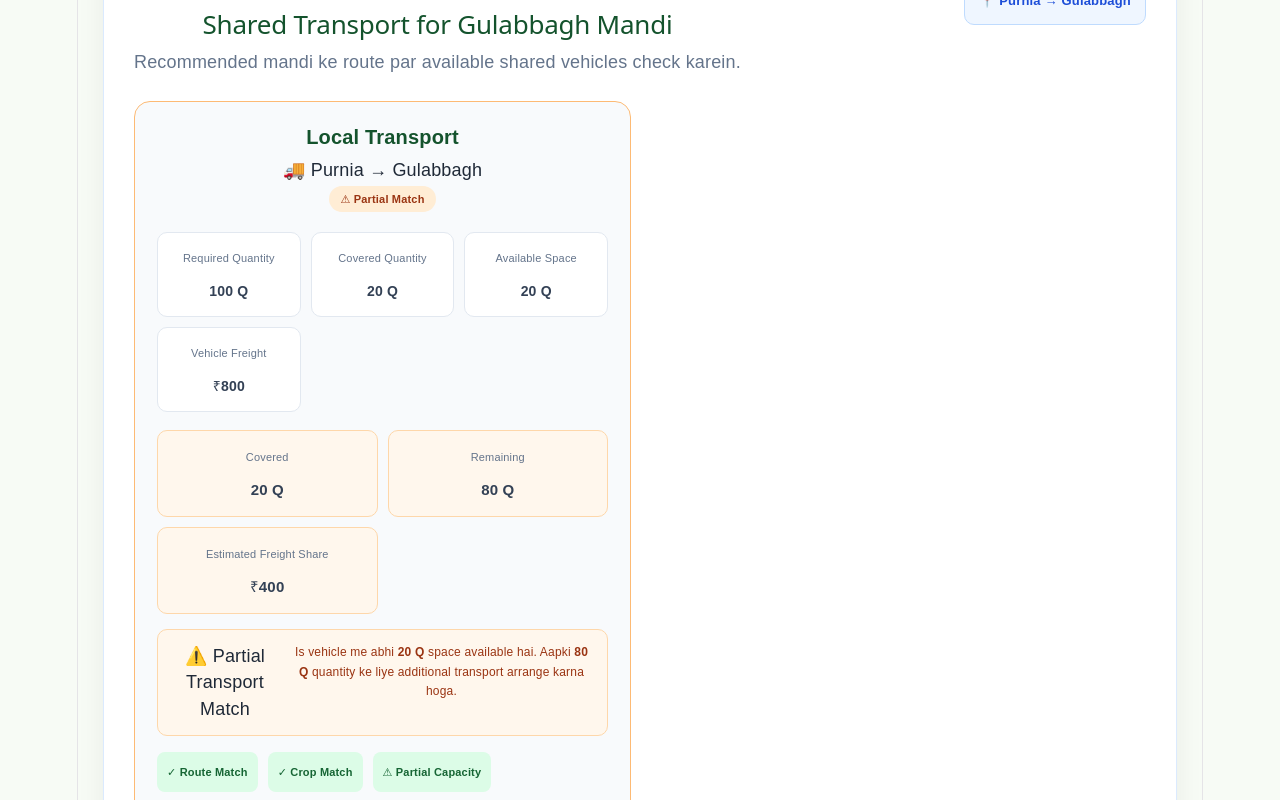
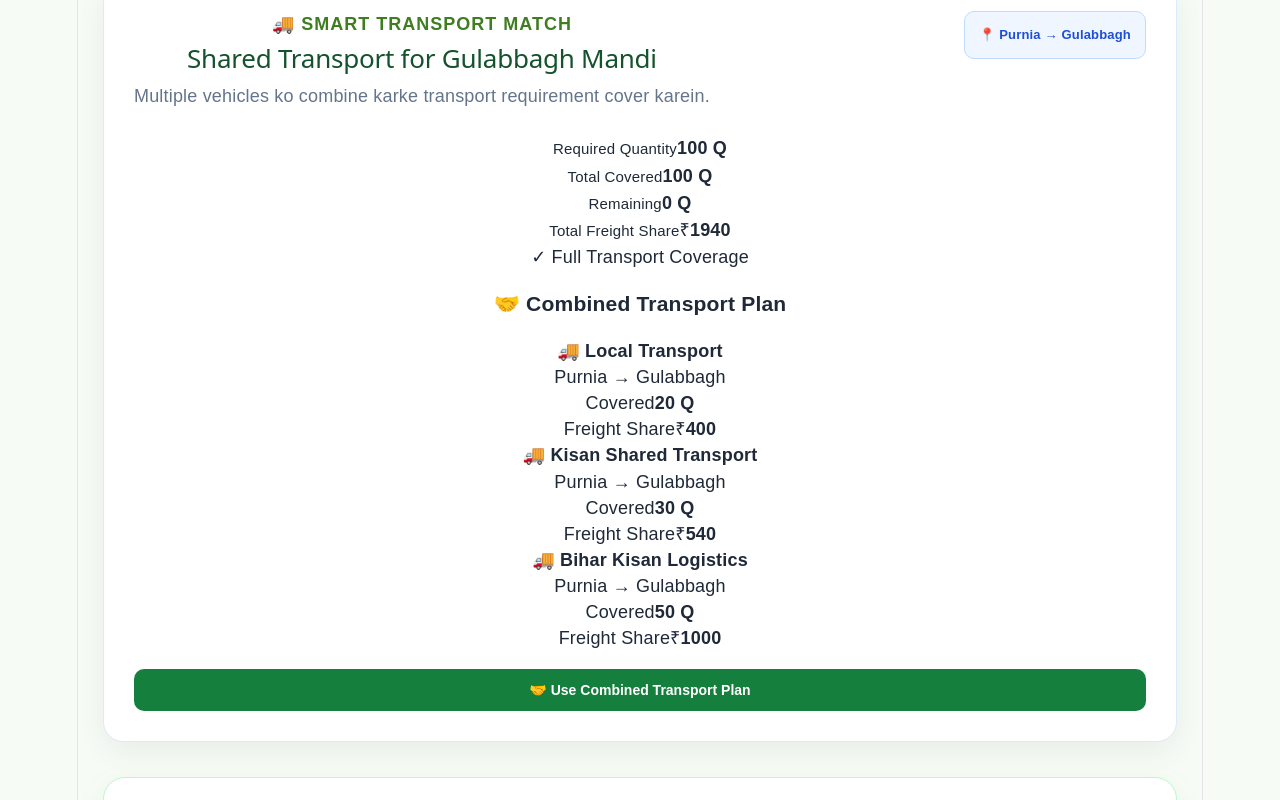
Before and after one commit to NK0018/bharat-mandi-hackathon, a React (Vite) app: page / in a window 1280 px wide. Shown: the part 3540-4340 px from the top of the page. Built offline with nearby package versions, Linux system fonts and the light colour scheme.

Commit message:
Add multi vehicle transport aggregation

```diff
--- a/src/App.jsx
+++ b/src/App.jsx
@@ -56,6 +56,18 @@ const [vehicles, setVehicles] = useState([
     status: 'Available',
     pickup: 'Purnia',
     destination: 'Katihar',
+  },
+  {
+  id: 4,
+  driver: 'Kisan Shared Transport',
+  route: 'Purnia → Gulabbagh',
+  capacity: 50,
+  available: 30,
+  freight: 900,
+  status: 'Available',
+  pickup: 'Purnia',
+  destination: 'Gulabbagh',
+  crop: 'Wheat',
   },
 ])
 
@@ -319,11 +331,71 @@ const recommendedRoute =
 // =========================================
 // PARTIAL SMART TRANSPORT MATCHING
 // =========================================
-
+const smartTransportVehicles = [
+  {
+    id: 'smart-1',
+    driver: 'Local Transport',
+    route: 'Purnia → Gulabbagh',
+    capacity: 40,
+    available: 20,
+    freight: 800,
+    status: 'Available',
+    pickup: 'Purnia',
+    destination: 'Gulabbagh',
+    crop: 'Wheat',
+  },
+  {
+    id: 'smart-2',
+    driver: 'Kisan Transport',
+    route: 'Purnia → Araria',
+    capacity: 50,
+    available: 30,
+    freight: 1000,
+    status: 'Available',
+    pickup: 'Purnia',
+    destination: 'Araria',
+    crop: 'Wheat',
+  },
+  {
+    id: 'smart-3',
+    driver: 'Bihar Agro Transport',
+    route: 'Purnia → Katihar',
+    capacity: 60,
+    available: 35,
+    freight: 1200,
+    status: 'Available',
+    pickup: 'Purnia',
+    destination: 'Katihar',
+    crop: 'Wheat',
+  },
+  {
+    id: 'smart-4',
+    driver: 'Kisan Shared Transport',
+    route: 'Purnia → Gulabbagh',
+    capacity: 50,
+    available: 30,
+    freight: 900,
+    status: 'Available',
+    pickup: 'Purnia',
+    destination: 'Gulabbagh',
+    crop: 'Wheat',
+  },
+  {
+    id: 'smart-5',
+    driver: 'Bihar Kisan Logistics',
+    route: 'Purnia → Gulabbagh',
+    capacity: 60,
+    available: 50,
+    freight: 1200,
+    status: 'Available',
+    pickup: 'Purnia',
+    destination: 'Gulabbagh',
+    crop: 'Wheat',
+  },
+]
 const smartTransportMatches = recommendedRoute
-  ? vehicles
+  ? smartTransportVehicles
       .filter((vehicle) => {
-
         const vehicleDestination =
           String(vehicle.destination || '').trim()
 
@@ -337,47 +409,23 @@ const smartTransportMatches = recommendedRoute
           !vehicle.crop ||
           vehicle.crop === dashboardCrop
 
+        return routeMatches && cropMatches
+      })
+      .map((vehicle) => {
+        const requiredQuantity =
+          Number(dashboardQuantity || 0)
+
         const availableQuantity =
           Number(vehicle.available || 0)
 
-        const spaceAvailable =
-          availableQuantity > 0
-
-        const alreadySelected =
-          joinedVehicle === vehicle.id
-
-        return (
-          routeMatches &&
-          cropMatches &&
-          (
-            spaceAvailable ||
-            alreadySelected
-          )
-        )
-      })
-      .map((vehicle) => {
-
-        const requiredQuantity =
-          Number(dashboardQuantity || 0)
-
-        const availableQuantity =
-          Number(vehicle.available || 0)
-
         const coveredQuantity =
+          Math.max(
             Math.min(
-            requiredQuantity,
-            availableQuantity
-          )
-
-        const remainingQuantity =
-          Math.max(
-            requiredQuantity -
-            coveredQuantity,
+              availableQuantity,
+              requiredQuantity
+            ),
             0
           )
-
-        const isFullMatch =
-          availableQuantity >= requiredQuantity
 
         const vehicleCapacity =
           Number(vehicle.capacity || 1)
@@ -393,20 +441,105 @@ const smartTransportMatches = recommendedRoute
 
         return {
           ...vehicle,
-
           requiredQuantity,
           coveredQuantity,
+          remainingQuantity:
+            Math.max(
+              requiredQuantity -
+              coveredQuantity,
+              0
+            ),
+          isFullMatch:
+            availableQuantity >= requiredQuantity,
+          estimatedShare,
+        }
+      })
+  : []
+  // =========================================
+// MULTI-VEHICLE TRANSPORT PLAN
+// =========================================
+
+const multiVehicleTransportPlan = recommendedRoute
+  ? (() => {
+      const requiredQuantity =
+        Number(dashboardQuantity || 0)
+
+      let remainingQuantity = requiredQuantity
+
+      const selectedVehicles = []
+
+      for (const vehicle of smartTransportMatches) {
+        if (remainingQuantity <= 0) {
+          break
+        }
+
+        const availableQuantity =
+          Number(vehicle.available || 0)
+
+        const coveredQuantity =
+          Math.min(
+            availableQuantity,
+            remainingQuantity
+          )
+
+        if (coveredQuantity <= 0) {
+          continue
+        }
+
+        const vehicleCapacity =
+          Number(vehicle.capacity || 1)
+
+        const freightShare =
+          Math.round(
+            (
+              Number(vehicle.freight || 0) *
+              coveredQuantity
+            ) /
+            vehicleCapacity
+          )
+
+        selectedVehicles.push({
+          ...vehicle,
+          planCoveredQuantity: coveredQuantity,
+          planFreightShare: freightShare,
+        })
+
+        remainingQuantity -= coveredQuantity
+      }
+
+      const totalCoveredQuantity =
+        selectedVehicles.reduce(
+          (total, vehicle) =>
+            total + vehicle.planCoveredQuantity,
+          0
+        )
+
+      const totalFreight =
+        selectedVehicles.reduce(
+          (total, vehicle) =>
+            total + vehicle.planFreightShare,
+          0
+        )
+
+      return {
+        requiredQuantity,
+        totalCoveredQuantity,
         remainingQuantity,
-          isFullMatch,
-          estimatedShare,
-        }
-      })
-      .sort(
-        (a, b) =>
-          Number(b.isFullMatch) -
-          Number(a.isFullMatch)
-      )
-  : []
+        totalFreight,
+        selectedVehicles,
+        fullyCovered:
+          remainingQuantity === 0 &&
+          totalCoveredQuantity > 0,
+      }
+    })()
+  : {
+      requiredQuantity: 0,
+      totalCoveredQuantity: 0,
+      remainingQuantity: 0,
+      totalFreight: 0,
+      selectedVehicles: [],
+      fullyCovered: false,
+    }
 // =========================================
 // FINAL FARMER DECISION
 // =========================================
@@ -1363,8 +1496,8 @@ return (
         </h2>
 
         <p>
-          Recommended mandi ke route par available
-          shared vehicles check karein.
+          Multiple vehicles ko combine karke
+          transport requirement cover karein.
         </p>
       </div>
 
@@ -1374,10 +1507,10 @@ return (
 
     </div>
 
-
-    {smartTransportMatches.length === 0 ? (
+    {multiVehicleTransportPlan.selectedVehicles.length === 0 ? (
 
       <div className="no-smart-transport">
+
         <div className="no-smart-transport-icon">
           🚫
         </div>
@@ -1388,144 +1521,118 @@ return (
           </h3>
 
           <p>
-            Is mandi ke liye abhi required quantity ke
-            according suitable shared vehicle available nahi hai.
-          </p>
-        </div>
+            Is mandi ke route par abhi shared
+            transport available nahi hai.
+          </p>
+        </div>
+
       </div>
 
     ) : (
 
-      <div className="smart-transport-grid">
-
-        {smartTransportMatches.map((vehicle) => (
+      <div className="multi-transport-plan">
+
+        <div className="multi-plan-summary">
+
+          <div>
+            <small>Required Quantity</small>
+            <strong>
+              {multiVehicleTransportPlan.requiredQuantity} Q
+            </strong>
+          </div>
+
+          <div>
+            <small>Total Covered</small>
+            <strong>
+              {multiVehicleTransportPlan.totalCoveredQuantity} Q
+            </strong>
+          </div>
+
+          <div>
+            <small>Remaining</small>
+            <strong>
+              {multiVehicleTransportPlan.remainingQuantity} Q
+            </strong>
+          </div>
+
+          <div>
+            <small>Total Freight Share</small>
+            <strong>
+              ₹{multiVehicleTransportPlan.totalFreight}
+            </strong>
+          </div>
+
+        </div>
+
+        <div className="multi-plan-status">
+
+          {multiVehicleTransportPlan.fullyCovered
+            ? '✓ Full Transport Coverage'
+            : '⚠ Partial Transport Coverage'}
+
+        </div>
+
+        <h3 className="multi-plan-title">
+          🤝 Combined Transport Plan
+        </h3>
+
+        <div className="multi-plan-vehicles">
+
+          {multiVehicleTransportPlan.selectedVehicles.map(
+            (vehicle) => (
               <div
-    className={`smart-transport-card ${
-      vehicle.isFullMatch
-        ? 'full-transport-match'
-        : 'partial-transport-match'
-    }`}
+                className="multi-plan-vehicle"
                 key={vehicle.id}
               >
 
-    {/* VEHICLE HEADER */}
-    <div className="smart-transport-card-header">
-
-      <div>
-        <h3>{vehicle.driver}</h3>
+                <div>
+                  <strong>
+                    🚚 {vehicle.driver}
+                  </strong>
 
                   <p>
-          🚚 {vehicle.route}
-        </p>
-      </div>
-
-      <span
-        className={`transport-status ${
-          vehicle.isFullMatch ? 'full' : 'partial'
-        }`}
-      >
-        {vehicle.isFullMatch
-          ? '✓ Full Match'
-          : '⚠ Partial Match'}
+                    {vehicle.route}
+                  </p>
+                </div>
+
+                <div className="multi-plan-quantity">
+
+                  <span>
+                    Covered
                   </span>
 
-    </div>
-
-
-    {/* MATCH DETAILS */}
-    <div className="smart-transport-details">
-
-      <div>
-        <small>Required Quantity</small>
-
-        <strong>
-          {vehicle.requiredQuantity} Q
-        </strong>
-      </div>
-
-
-      <div>
-        <small>Covered Quantity</small>
-
-        <strong>
-          {vehicle.coveredQuantity} Q
-        </strong>
-      </div>
-
-
-      <div>
-        <small>Available Space</small>
-
-        <strong>
-          {vehicle.available} Q
-        </strong>
-      </div>
-
-
-      <div>
-        <small>Vehicle Freight</small>
-
-        <strong>
-          ₹{vehicle.freight}
-        </strong>
-      </div>
-
-    </div>
-
-
-    {/* FULL / PARTIAL RESULT */}
-    <div
-      className={`transport-match-result ${
-        vehicle.isFullMatch
-          ? 'full-result'
-          : 'partial-result'
-      }`}
-    >
-
-      <div>
-        <small>Covered</small>
-
-        <strong>
-          {vehicle.coveredQuantity} Q
-        </strong>
-      </div>
-
-
-      <div>
-        <small>Remaining</small>
-
-        <strong>
-          {vehicle.remainingQuantity} Q
-        </strong>
-      </div>
-
-
-      <div>
-        <small>Estimated Freight Share</small>
-
-        <strong>
-          ₹{vehicle.estimatedShare}
-        </strong>
-      </div>
-
-    </div>
-
-
-    {/* PARTIAL WARNING */}
-    {!vehicle.isFullMatch && (
+                  <strong>
+                    {vehicle.planCoveredQuantity} Q
+                  </strong>
+
+                </div>
+
+                <div className="multi-plan-freight">
+
+                  <span>
+                    Freight Share
+                  </span>
+
+                  <strong>
+                    ₹{vehicle.planFreightShare}
+                  </strong>
+
+                </div>
+
+              </div>
+            )
+          )}
+
+        </div>
+
+        {multiVehicleTransportPlan.remainingQuantity > 0 && (
           <div className="partial-warning">
 
-        <span>⚠️ Partial Transport Match</span>
+            ⚠️
 
             <p>
-          Is vehicle me abhi{' '}
-          <strong>
-            {vehicle.coveredQuantity} Q
-          </strong>{' '}
-          space available hai.
-          Aapki{' '}
-          <strong>
-            {vehicle.remainingQuantity} Q
+              <strong>
+                {multiVehicleTransportPlan.remainingQuantity} Q
               </strong>{' '}
               quantity ke liye additional transport
               arrange karna hoga.
@@ -1534,72 +1641,52 @@ return (
           </div>
         )}
 
-
-    {/* ROUTE + CROP MATCH */}
-    <div className="smart-transport-match">
-
-      <span>✓ Route Match</span>
-
-      <span>✓ Crop Match</span>
-
-      {vehicle.isFullMatch ? (
-        <span>✓ Capacity Match</span>
-      ) : (
-        <span>⚠ Partial Capacity</span>
-      )}
-
-    </div>
-
-
-    {/* ACTION BUTTON */}
         <button
           className="smart-join-btn"
           onClick={() => {
-        const usedQuantity =
-          Number(vehicle.coveredQuantity)
-
-        const freightShare =
-          Number(vehicle.estimatedShare)
-
-        if (usedQuantity <= 0) {
+
+            const totalCovered =
+              multiVehicleTransportPlan.totalCoveredQuantity
+
+            const totalFreight =
+              multiVehicleTransportPlan.totalFreight
+
+            if (totalCovered <= 0) {
               alert(
-            'Is vehicle me abhi usable space available nahi hai.'
+                'Abhi koi usable transport space available nahi hai.'
               )
               return
             }
 
-        setPickup(vehicle.pickup)
-        setDestination(vehicle.destination)
+            setPickup('Purnia')
+            setDestination(recommendedRoute)
             setLoadCrop(dashboardCrop)
-        setLoadQuantity(usedQuantity)
-
-        setJoinedVehicle(vehicle.id)
+            setLoadQuantity(totalCovered)
+
+            setJoinedVehicle('multi-transport')
 
             setSharedFreight({
-          vehicleId: vehicle.id,
-          quantity: usedQuantity,
-          totalFreight: vehicle.freight,
-          farmerShare: freightShare,
+              vehicleId: 'multi-transport',
+              quantity: totalCovered,
+              totalFreight: totalFreight,
+              farmerShare: totalFreight,
               remainingSpace:
-            Number(vehicle.available) -
-            usedQuantity,
+                multiVehicleTransportPlan.remainingQuantity,
             })
 
             alert(
-          vehicle.isFullMatch
-            ? `Full Match! ${usedQuantity} Q transport selected. Estimated freight share ₹${freightShare}.`
-            : `Partial Match! ${usedQuantity} Q transport selected. Remaining ${vehicle.remainingQuantity} Q ke liye additional transport required hai.`
+              multiVehicleTransportPlan.fullyCovered
+                ? `Full Transport Plan Selected! ${totalCovered} Q covered. Total freight share ₹${totalFreight}.`
+                : `Partial Transport Plan Selected! ${totalCovered} Q covered. ${multiVehicleTransportPlan.remainingQuantity} Q transport pending.`
             )
           }}
         >
-      {joinedVehicle === vehicle.id
-        ? '✓ Transport Selected'
-        : '🤝 Use Available Space'}
+
+          {joinedVehicle === 'multi-transport'
+            ? '✓ Transport Plan Selected'
+            : '🤝 Use Combined Transport Plan'}
+
         </button>
-
-
-  </div>
-))}
 
       </div>
 
```
Lines whose indentation alone changed are shown as unchanged.
